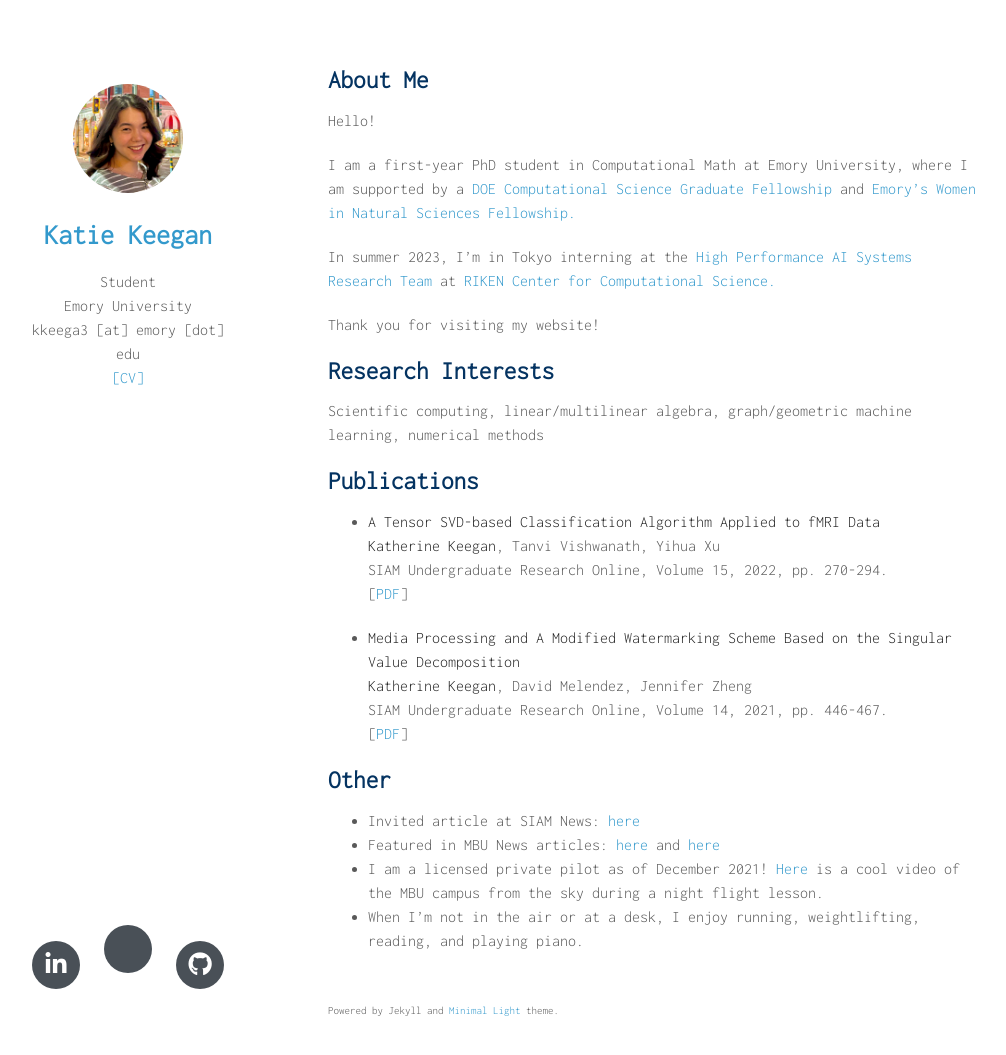
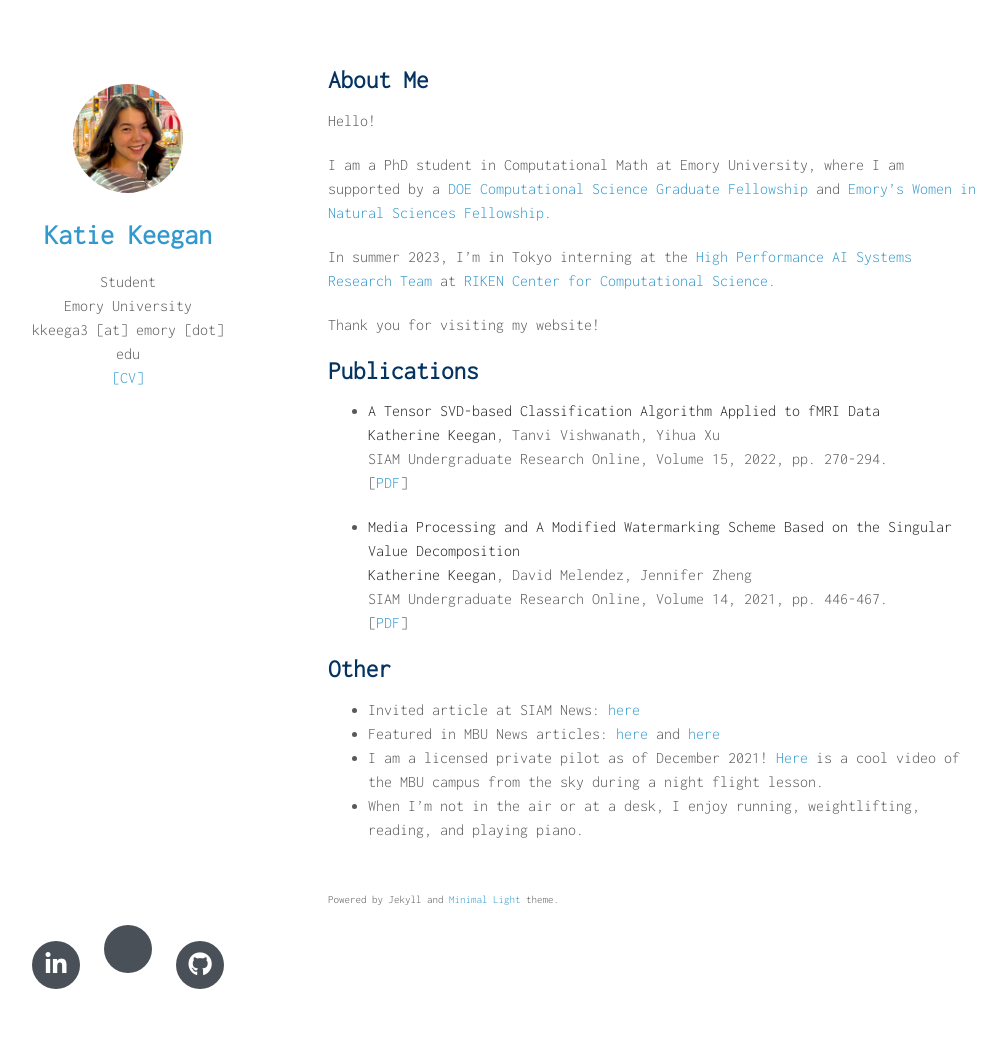
Before and after one commit to katiekeegan/katiekeegan, a Jekyll site: the page built from index.md, in a window 1280 px wide and 1091 px high. Shown: the top 1055 px of the window, without its empty margins (142-1148 px from the left). Built offline with Jekyll 4.4.1, drawn with Linux system fonts in a browser that asks for light colours; nearby versions of some CDN libraries; a style sheet for code colours, icons or effects is not loaded; our own code applies the rules of GitHub Pages for plain Markdown files.

Commit message:
Update index.md

```diff
--- a/index.md
+++ b/index.md
@@ -6,15 +6,11 @@ layout: homepage
 
 Hello!
 
-I am a first-year PhD student in Computational Math at Emory University, where I am supported by a [DOE Computational Science Graduate Fellowship](https://www.krellinst.org/csgf/) and [Emory's Women in Natural Sciences Fellowship.](https://www.gs.emory.edu/admissions/finance_overview.html#:~:text=The%20Women%20in%20Natural%20Sciences,have%20demonstrated%20outstanding%20academic%20achievement.)
+I am a PhD student in Computational Math at Emory University, where I am supported by a [DOE Computational Science Graduate Fellowship](https://www.krellinst.org/csgf/) and [Emory's Women in Natural Sciences Fellowship.](https://www.gs.emory.edu/admissions/finance_overview.html#:~:text=The%20Women%20in%20Natural%20Sciences,have%20demonstrated%20outstanding%20academic%20achievement.)
 
 In summer 2023, I'm in Tokyo interning at the [High Performance AI Systems Research Team](https://www.r-ccs.riken.jp/en/research/labs/hpaisrt/) at [RIKEN Center for Computational Science.](https://www.r-ccs.riken.jp/en/)
 
 Thank you for visiting my website!
-
-## Research Interests
-
-Scientific computing, linear/multilinear algebra, graph/geometric machine learning, numerical methods
 
 ## Publications
 
```
